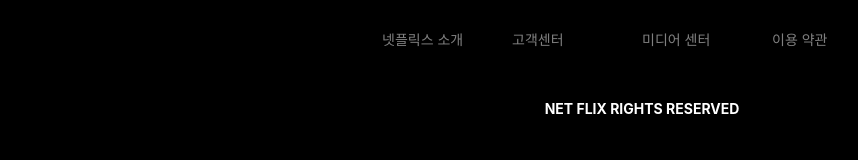
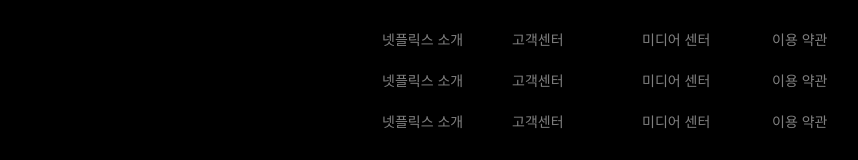
Before and after one commit to lsj0202/Netflix, a React (Create React App) app: page / in a window 1280 px wide. Shown: the part 1175-1335 px from the top of the page, without its empty margins (8-866 px from the left). Built offline with nearby package versions, Linux system fonts and the light colour scheme; no server answers.

Commit message:
ADD :: Footer

```diff
--- a/src/components/Footer.js
+++ b/src/components/Footer.js
@@ -8,6 +8,14 @@
             <A.FooterLinkContainer>
                 <A.FooterLinkTitle>넷플릭스 대한민국</A.FooterLinkTitle>
                 <A.FooterLinkContent>
+                    <A.FooterLink href='https://help.netflix.com/ko/node/412'>넷플릭스 소개</A.FooterLink>
+                    <A.FooterLink href='https://help.netflix.com/ko/node/412'>고객센터</A.FooterLink>
+                    <A.FooterLink href='https://help.netflix.com/ko/node/412'>미디어 센터</A.FooterLink>
+                    <A.FooterLink href='https://help.netflix.com/ko/node/412'>이용 약관</A.FooterLink>
+                    <A.FooterLink href='https://help.netflix.com/ko/node/412'>넷플릭스 소개</A.FooterLink>
+                    <A.FooterLink href='https://help.netflix.com/ko/node/412'>고객센터</A.FooterLink>
+                    <A.FooterLink href='https://help.netflix.com/ko/node/412'>미디어 센터</A.FooterLink>
+                    <A.FooterLink href='https://help.netflix.com/ko/node/412'>이용 약관</A.FooterLink>
                     <A.FooterLink href='https://help.netflix.com/ko/node/412'>넷플릭스 소개</A.FooterLink>
                     <A.FooterLink href='https://help.netflix.com/ko/node/412'>고객센터</A.FooterLink>
                     <A.FooterLink href='https://help.netflix.com/ko/node/412'>미디어 센터</A.FooterLink>
```
